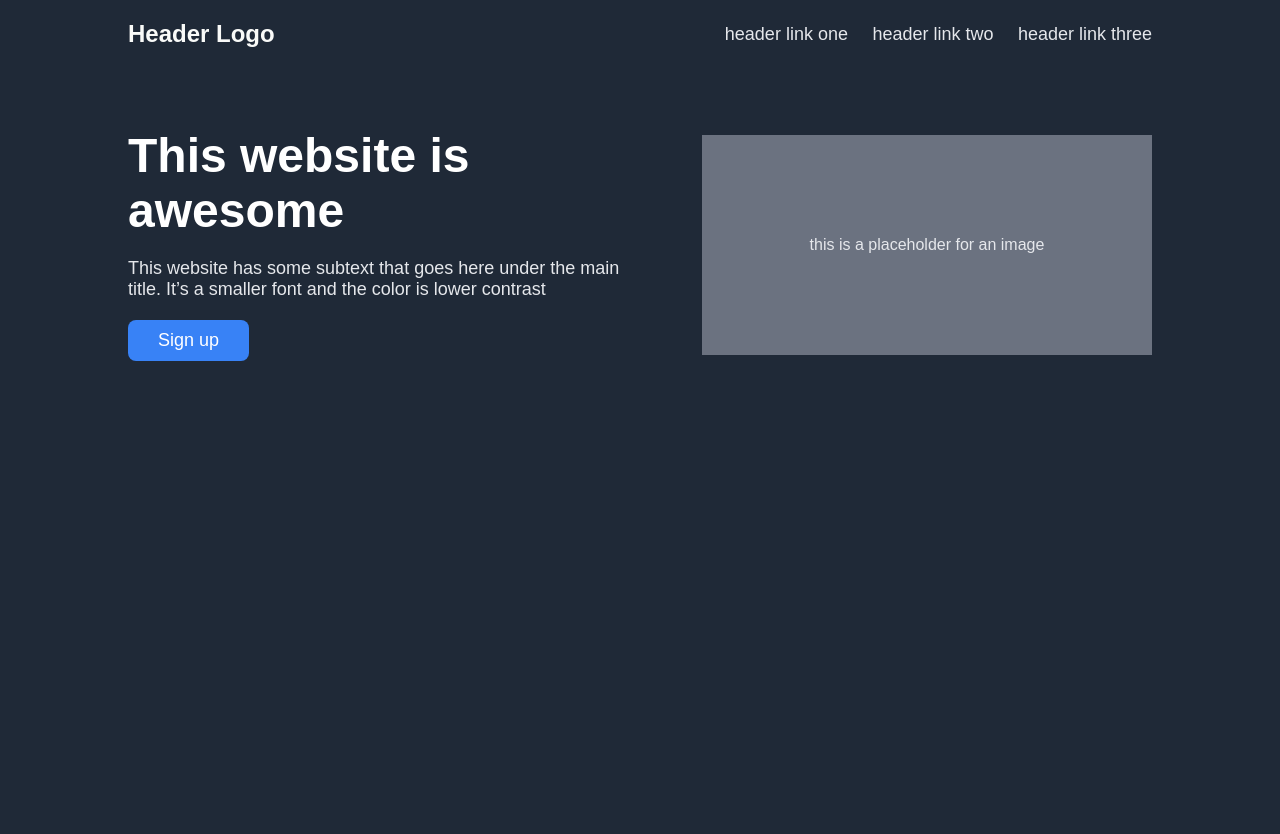
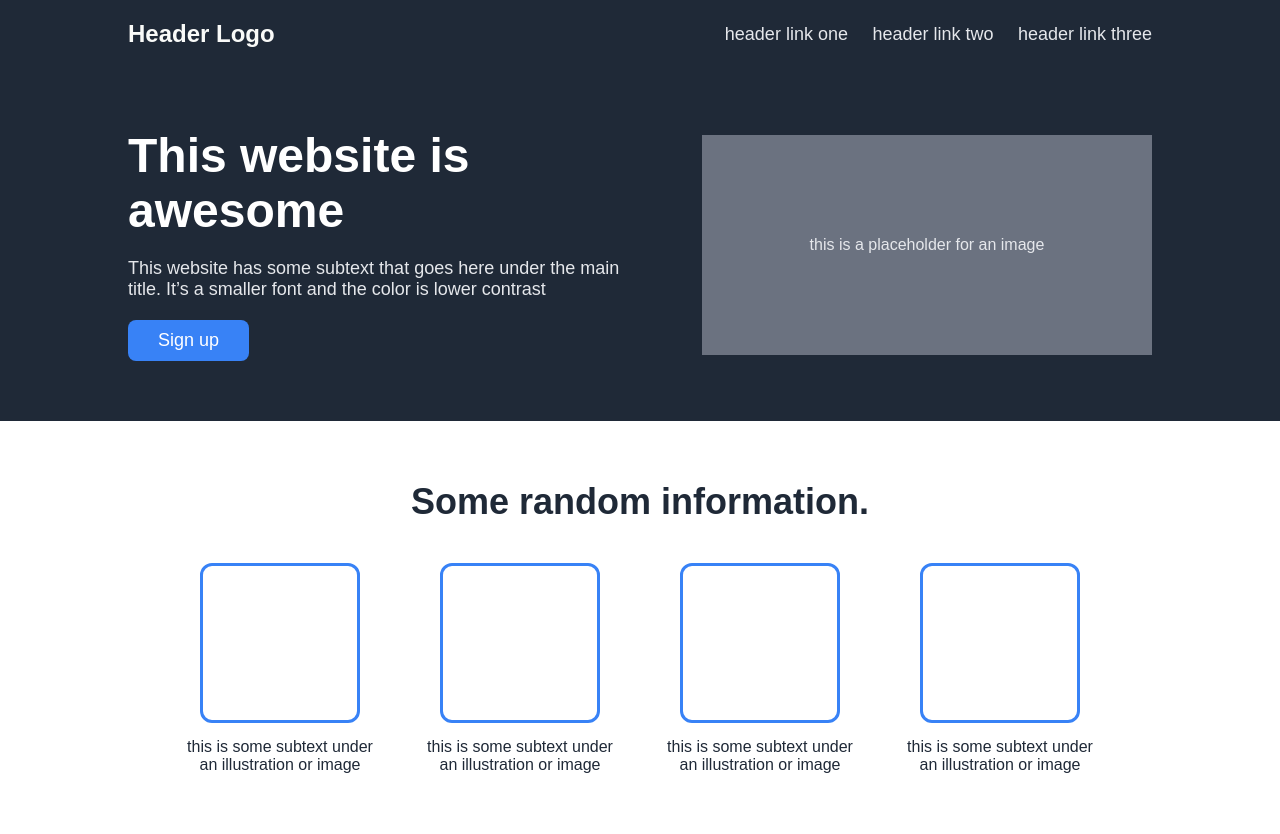
Before and after one commit to sahalkp1/website, a plain HTML site: page index.html in a window 1280 px wide. Before the commit the page ends 800 px from the top, so only its background shows below. Drawn offline with Linux system fonts and the light colour scheme.

Commit message:
complete the html and css  of part 2/4

```diff
--- a/index.html
+++ b/index.html
@@ -9,6 +9,7 @@
 
 <body>
 
+  <!-- top section -->
 <div class="top1">
   <div class="logo">Header Logo</div>
   <nav class="nav-links">
@@ -33,5 +34,31 @@
     <div class="image">this is a placeholder for an image</div>
 </div>
 
+<!-- mid section -->
+
+<div class="info-section">
+  <h2 class="info-heading">Some random information.</h2>
+  <div class="info-cards">
+    <div class="card">
+      <div class="card-box"></div>
+      <p>this is some subtext under an illustration or image</p>
+    </div>
+    <div class="card">
+      <div class="card-box"></div>
+      <p>this is some subtext under an illustration or image</p>
+    </div>
+    <div class="card">
+      <div class="card-box"></div>
+      <p>this is some subtext under an illustration or image</p>
+    </div>
+    <div class="card">
+      <div class="card-box"></div>
+      <p>this is some subtext under an illustration or image</p>
+    </div>
+  </div>
+</div>
+
+
+
 </body>
 </html>
--- a/style.css
+++ b/style.css
@@ -83,3 +83,41 @@ body {
   color: #e5e7eb;
   font-size: 16px;
 }
+
+/* Information Section */
+.info-section {
+  background-color: white;
+  padding: 60px 10%;
+  text-align: center;
+}
+
+.info-heading {
+  font-size: 36px;
+  font-weight: 900;
+  color: #1f2937;
+  margin-bottom: 40px;
+}
+
+.info-cards {
+  display: flex;
+  justify-content: center;
+  gap: 40px;
+  flex-wrap: wrap; /* responsive: cards go down on small screens */
+}
+
+.card {
+  max-width: 200px;
+}
+
+.card-box {
+  width: 160px;
+  height: 160px;
+  border: 3px solid #3882f6;
+  border-radius: 12px;
+  margin: 0 auto 15px auto;
+}
+
+.card p {
+  font-size: 16px;
+  color: #1f2937;
+}
```
